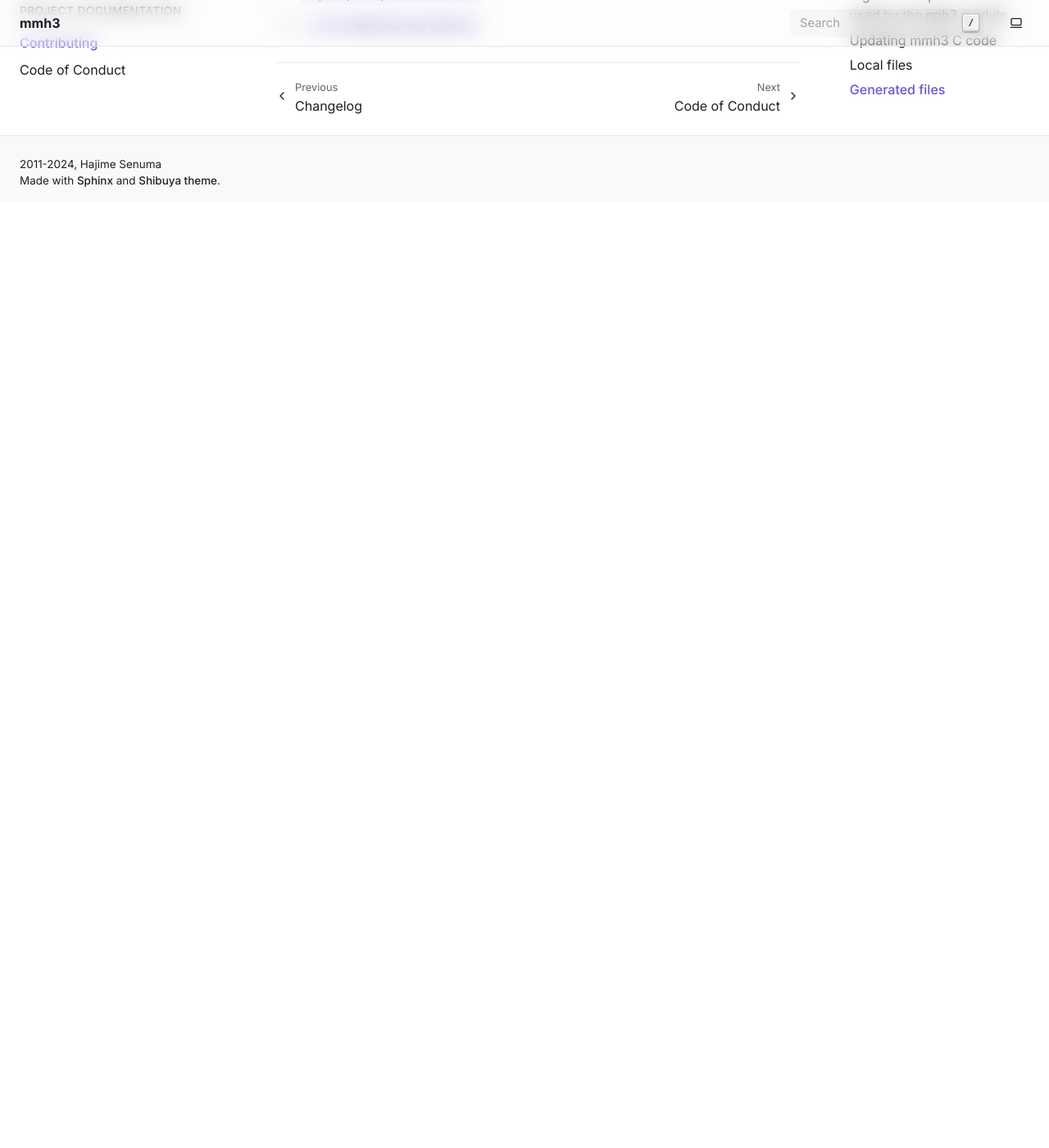
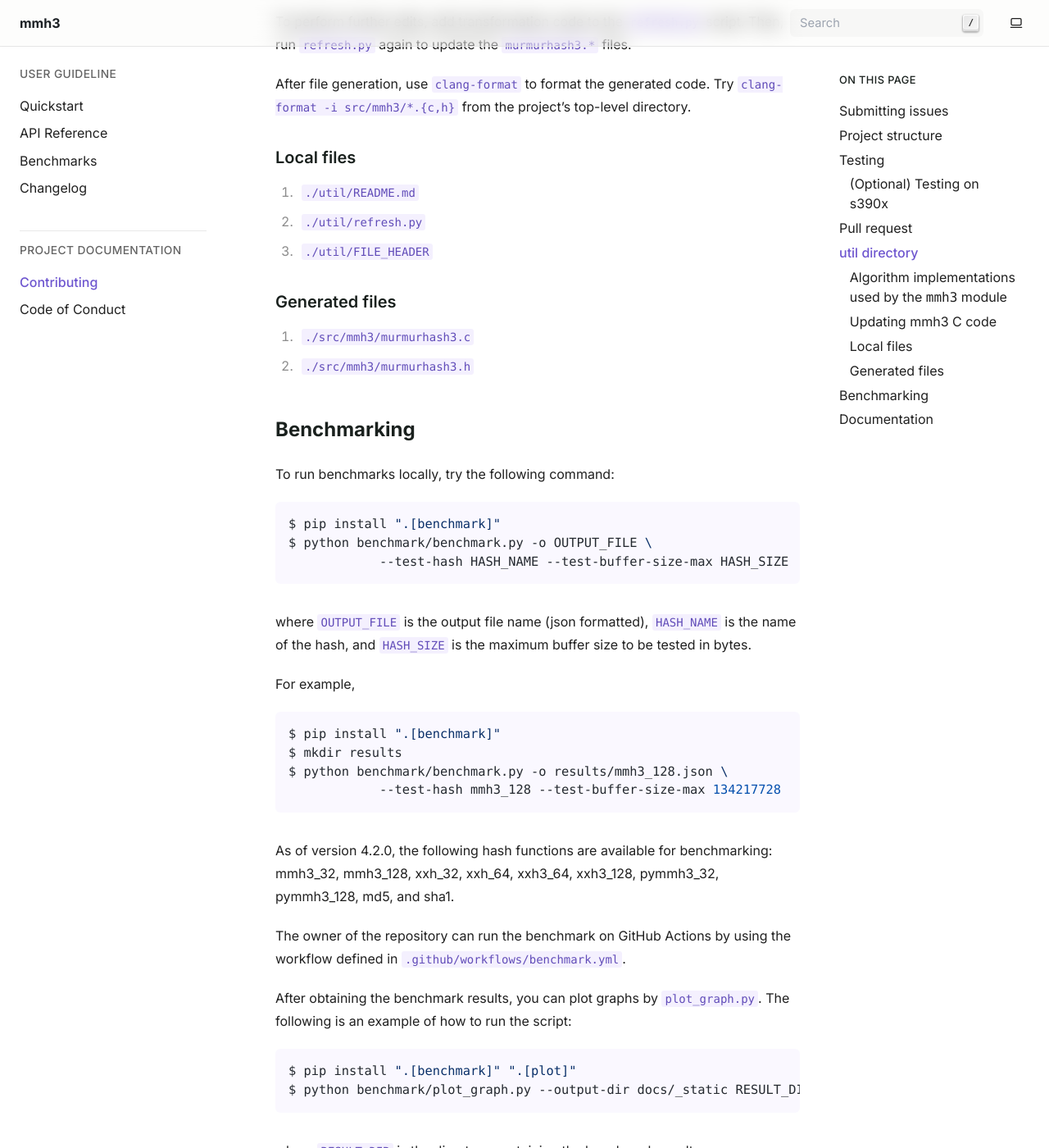
Before and after one commit to hajimes/mmh3, a Sphinx documentation site: the page built from docs/CONTRIBUTING.md, in a window 1280 px wide and 1400 px high, scrolled down 2588 px. Shown: the whole window at 82% size. Built offline with Sphinx 7.4.7, drawn with Linux system fonts in a browser that asks for light colours; before the commit the page ends 2834 px from its top, so only the background shows below that; some of the changed text lies outside the part shown.

Commit message:
Revise documentation on benchmarking

````diff
--- a/docs/CONTRIBUTING.md
+++ b/docs/CONTRIBUTING.md
@@ -1,25 +1,26 @@
 # Contributing
 
-Thank you for your interest in contributing to the `mmh3` project!
+Thank you for your interest in contributing to the `mmh3` project. We
+appreciate your support and look forward to your contributions.
 
-Read [README](https://github.com/hajimes/mmh3/blob/master/README.md) to get an
+Please read [README](https://github.com/hajimes/mmh3/blob/master/README.md) to get an
 overview of the `mmh3` project, and follow our
 [Code of Conduct](./CODE_OF_CONDUCT) (ACM Code of Ethics and Professional
 Conduct).
 
-## Issues
+## Submitting issues
 
-You can contribute to our project by simply submitting a bug report or a feature
-suggestion through the [issue tracker](https://github.com/hajimes/mmh3/issues).
+We welcome your contributions, whether it's submitting a bug report or
+suggesting a new feature through the
+[issue tracker](https://github.com/hajimes/mmh3/issues).
 
-Before submitting a new issue, it's a good idea to check
-[Known Issues section on README](https://github.com/hajimes/mmh3#known-issues).
+Before creating a new issue, please check the
+[Known Issues section in README](https://github.com/hajimes/mmh3#known-issues)
+to see if the problem has already been noted.
 
-## Maintaining and developing the project
+## Project structure
 
-### Project structure
-
-As of 4.1.0, the layout of the project is as follows:
+As of version 4.2.0, the project layout is structured as follows:
 
 - `src/mmh3`
   - `mmh3module.c`: the main file that serves as the interface between Python
@@ -36,14 +37,26 @@ As of 4.1.0, the layout of the project is as follows:
   - `refresh.py`: file that generates `src/mmh3/murmurhash.c` and
     `src/mmh3/murmurhash.h` from the original MurmurHash3 C++ code. Edit this
     file to modify the contents of these files.
+- `benchmark`
+  - `benchmark.py`: script to run benchmarks.
+  - `plot_graph.py`: script to plot benchmark results.
+- `docs`: project documentation directory
+- `.github/workflows`: GitHub Actions workflows
 
-### Testing
+## Testing
 
 Before submitting your changes, make sure to run the project's tests to ensure
-that everything is working as expected. At least you should run `pytest` and
-`mypy --strict tests` from the project root directory.
+that everything is working as expected.
 
-#### (Optional) Testing on s390x
+Try
+
+```bash
+$ pip install ".[test]"
+$ pytest
+$ mypy --strict tests
+```
+
+### (Optional) Testing on s390x
 
 When you have modified the code in a way which may cause endian issues, you may
 want to locally test on s390x, the only big-endian platform officially supported
@@ -53,7 +66,7 @@ by Python.
 by Simon Willison is a good introduction to Docker/QEMU settings for emulating
 s390x.
 
-### Pull request
+## Pull request
 
 Once you've pushed your changes to your fork, you can
 [create a pull request (PR)](https://github.com/hajimes/mmh3/pulls) on the main
@@ -73,23 +86,81 @@ The idea of the subproject directory loosely follows the
 ### Updating mmh3 C code
 
 Try `git submodule update --init` to fetch Appleby's original SMHasher project
-as a git submodule. Then, run the `refresh.py` script to generate PEP
+as a git submodule. Then, run `python util/refresh.py` to generate PEP
 7-compliant C code from the original project, instead of editing `murmurhash3.*`
 files manually.
 
-Add transformation code to the `refresh.py` script to perform
-further edits. Then, run `refresh.py` again to update the `murmurhash3.*` files.
+To perform further edits, add transformation code to the `refresh.py` script.
+Then, run `refresh.py` again to update the `murmurhash3.*` files.
 
 After file generation, use `clang-format` to format the generated code. Try
 `clang-format -i src/mmh3/*.{c,h}` from the project's top-level directory.
 
 ### Local files
 
-1. `./README.md`
-1. `./refresh.py`
-1. `./FILE_HEADER`
+1. `./util/README.md`
+1. `./util/refresh.py`
+1. `./util/FILE_HEADER`
 
 ### Generated files
 
-1. `../src/mmh3/murmurhash3.c`
-1. `../src/mmh3/murmurhash3.h`
+1. `./src/mmh3/murmurhash3.c`
+1. `./src/mmh3/murmurhash3.h`
+
+## Benchmarking
+
+To run benchmarks locally, try the following command:
+
+```bash
+$ pip install ".[benchmark]"
+$ python benchmark/benchmark.py -o OUTPUT_FILE \
+            --test-hash HASH_NAME --test-buffer-size-max HASH_SIZE
+```
+
+where `OUTPUT_FILE` is the output file name (json formatted), `HASH_NAME` is
+the name of the hash, and `HASH_SIZE` is the maximum buffer size to be tested
+in bytes.
+
+For example,
+
+```bash
+$ pip install ".[benchmark]"
+$ mkdir results
+$ python benchmark/benchmark.py -o results/mmh3_128.json \
+            --test-hash mmh3_128 --test-buffer-size-max 134217728
+```
+
+As of version 4.2.0, the following hash functions are available for
+benchmarking: mmh3_32, mmh3_128, xxh_32, xxh_64, xxh3_64, xxh3_128, pymmh3_32,
+pymmh3_128, md5, and sha1.
+
+The owner of the repository can run the benchmark on GitHub Actions by using
+the workflow defined in `.github/workflows/benchmark.yml`.
+
+After obtaining the benchmark results, you can plot graphs by `plot_graph.py`.
+The following is an example of how to run the script:
+
+```bash
+$ pip install ".[benchmark]" ".[plot]"
+$ python benchmark/plot_graph.py --output-dir docs/_static RESULT_DIR/*.json
+```
+
+where `RESULT_DIR` is the directory containing the benchmark results.
+
+As for the result of benchmarks themselves, see [Benchmarks](./benchmarks.md).
+
+## Documentation
+
+Project documentation files are mainly written in the Markdown format and are
+located in the `docs`. The documentation is automatically built and
+[hosted on the Read the Docs](https://mmh3.readthedocs.io/en/latest/).
+
+To build the documentation locally, use the following command:
+
+```bash
+$ pip install ".[docs]"
+$ make -C docs html
+```
+
+To check the result of the built documentation, open
+`docs/_build/html/index.html` in your browser.
````
Also changed, not shown: CHANGELOG.md (+3 -2 lines), README.md (+9 -8 lines), docs/_static/bandwidth.png, docs/_static/bandwidth_small.png, docs/_static/latency.png, docs/_static/latency_small.png, 1 other file.
